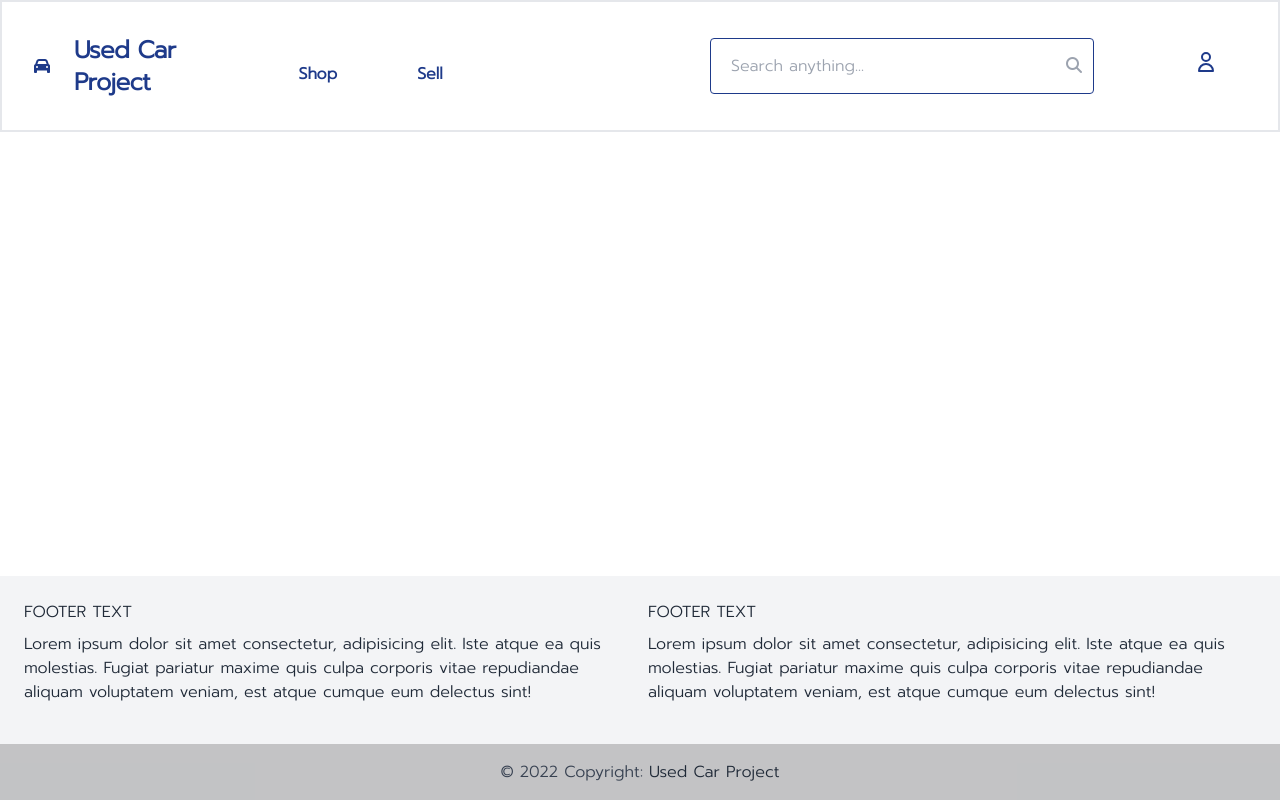
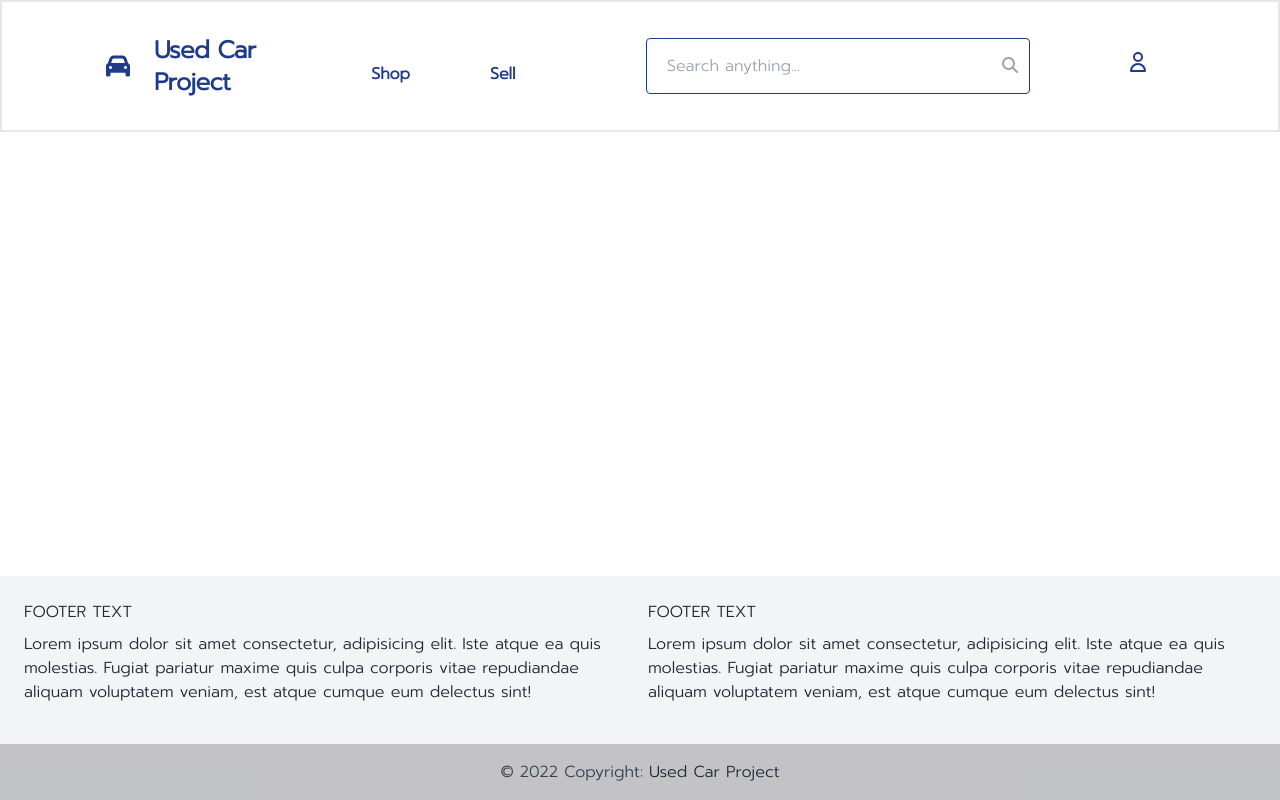
Before and after one commit to JeanTiwat-dev/Webpro_project_used-car, a Vue app in the folder project/frontend/: page /#/ in a window 1280 px wide. Built offline with nearby package versions, Linux system fonts and the light colour scheme.

Commit message:
edit: navbar

```diff
--- a/project/frontend/src/views/components/navbar.vue
+++ b/project/frontend/src/views/components/navbar.vue
@@ -1,15 +1,15 @@
 <template>
     <div class="container w-full" id="app">
-        <nav class="flex items-center justify-between border border-2 bg-white p-2">
+        <nav class="flex items-center justify-between border border-2 bg-white p-2 px-20">
             <div class="flex items-center text-blue-900 m-6 mr-6">
                 <!-- <svg class="fill-current h-8 w-8 mr-2" width="54" height="54" viewBox="0 0 54 54" xmlns="http://www.w3.org/2000/svg"><path d="M13.5 22.1c1.8-7.2 6.3-10.8 13.5-10.8 10.8 0 12.15 8.1 17.55 9.45 3.6.9 6.75-.45 9.45-4.05-1.8 7.2-6.3 10.8-13.5 10.8-10.8 0-12.15-8.1-17.55-9.45-3.6-.9-6.75.45-9.45 4.05zM0 38.3c1.8-7.2 6.3-10.8 13.5-10.8 10.8 0 12.15 8.1 17.55 9.45 3.6.9 6.75-.45 9.45-4.05-1.8 7.2-6.3 10.8-13.5 10.8-10.8 0-12.15-8.1-17.55-9.45-3.6-.9-6.75.45-9.45 4.05z"/></svg> -->
-                <i class="fas fa-car mr-6"></i>
+                <i class="fas fa-car mr-6 text-2xl"></i>
                 <span class="font-bold text-2xl text-blue-900 tracking-tight">Used Car Project</span>
              </div>
             <div class="w-full block flex-grow flex items-center w-auto">
                 <div class="text-l flex-grow">
-                    <a href="#" class="block mt-4 inline-block mt-0 font-semibold text-blue-900 hover:text-blue-700 p-6 ml-8">Shop</a>
-                    <a href="#" class="block mt-4 inline-block mt-0 font-semibold text-blue-900 hover:text-blue-700 p-6 ml-8">Sell</a>
+                    <a href="#" class="block mt-4 inline-block mt-0 font-semibold text-blue-900 hover:text-blue-700 p-6 ml-8 focus:text-orange-500">Shop</a>
+                    <a href="#" class="block mt-4 inline-block mt-0 font-semibold text-blue-900 hover:text-blue-700 p-6 ml-8 focus:text-orange-500">Sell</a>
                 </div>
                 <div>
                      <div class="relative mr-20 items-center">
@@ -17,13 +17,28 @@
                         <div class="absolute top-4 right-3"> <i class="fa fa-search text-gray-400 z-20 hover:text-gray-500"></i> </div>
                      </div>
                 </div>
-                <div>
-                    <button type="button" class="text-blue-900 font-medium rounded text-sm px-5 py-2.5 text-center mr-2 mb-2 mr-8">
-                        <a href="#">
-                        <svg class="w-6 h-6" fill="none" stroke="currentColor" viewBox="0 0 24 24" xmlns="http://www.w3.org/2000/svg"><path stroke-linecap="round" stroke-linejoin="round" stroke-width="2" d="M16 7a4 4 0 11-8 0 4 4 0 018 0zM12 14a7 7 0 00-7 7h14a7 7 0 00-7-7z"></path></svg>
-                    </a></button>
+                <div class="dropdown inline-block relative" @mouseover="menu = true" @mouseleave="menu = false">
+                    <div class="rounded-full">
+                    <button type="button" class="text-blue-900 font-medium rounded text-sm px-4 py-4 text-center mr-2 mb-2 mr-8 hover:bg-indigo-200 hover:opacity-75 hover:rounded-full">
+                            <svg class="w-6 h-6" fill="none" stroke="currentColor" viewBox="0 0 24 24" xmlns="http://www.w3.org/2000/svg"><path stroke-linecap="round" stroke-linejoin="round" stroke-width="2" d="M16 7a4 4 0 11-8 0 4 4 0 018 0zM12 14a7 7 0 00-7 7h14a7 7 0 00-7-7z"></path></svg>
+                    </button>
                 </div>
+                    <ul class="dropdown-menu absolute text-gray-700 right-10 rounded drop-shadow-lg" style="width: 200px;" v-show="menu">
+                        <li class=""><a class="rounded-t bg-white hover:bg-gray-200 py-2 px-4 block whitespace-no-wrap" href="/login">Login</a></li>
+                        <li class=""><a class="bg-white hover:bg-gray-200 py-2 px-4 block whitespace-no-wrap" href="/register">Register</a></li>
+                    </ul>
+                </div>
+
              </div>
         </nav>
     </div>
 </template>
+<script>
+export default {
+    data () {
+        return {
+            menu: false
+        }
+    }
+}
+</script>
```
